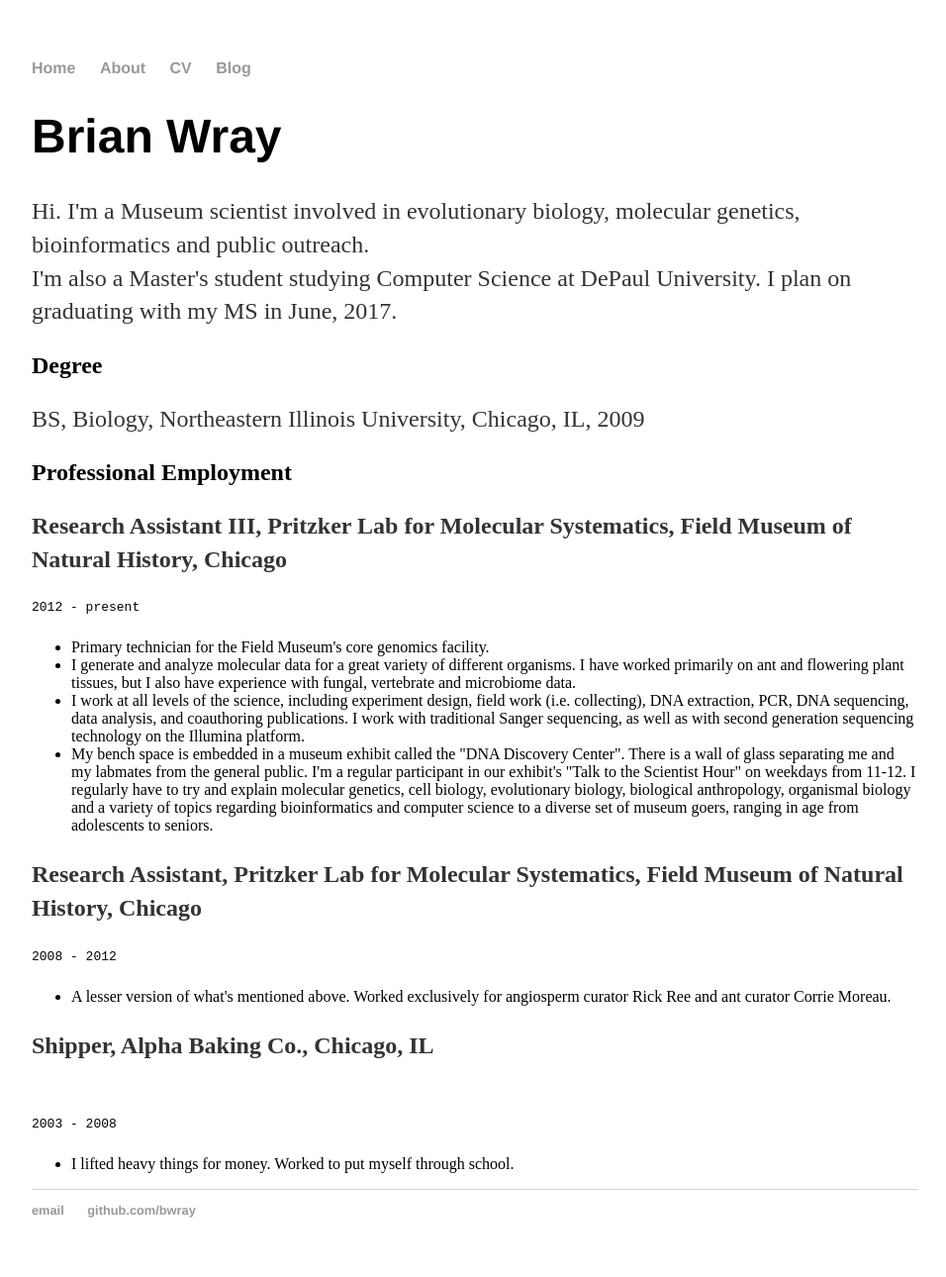
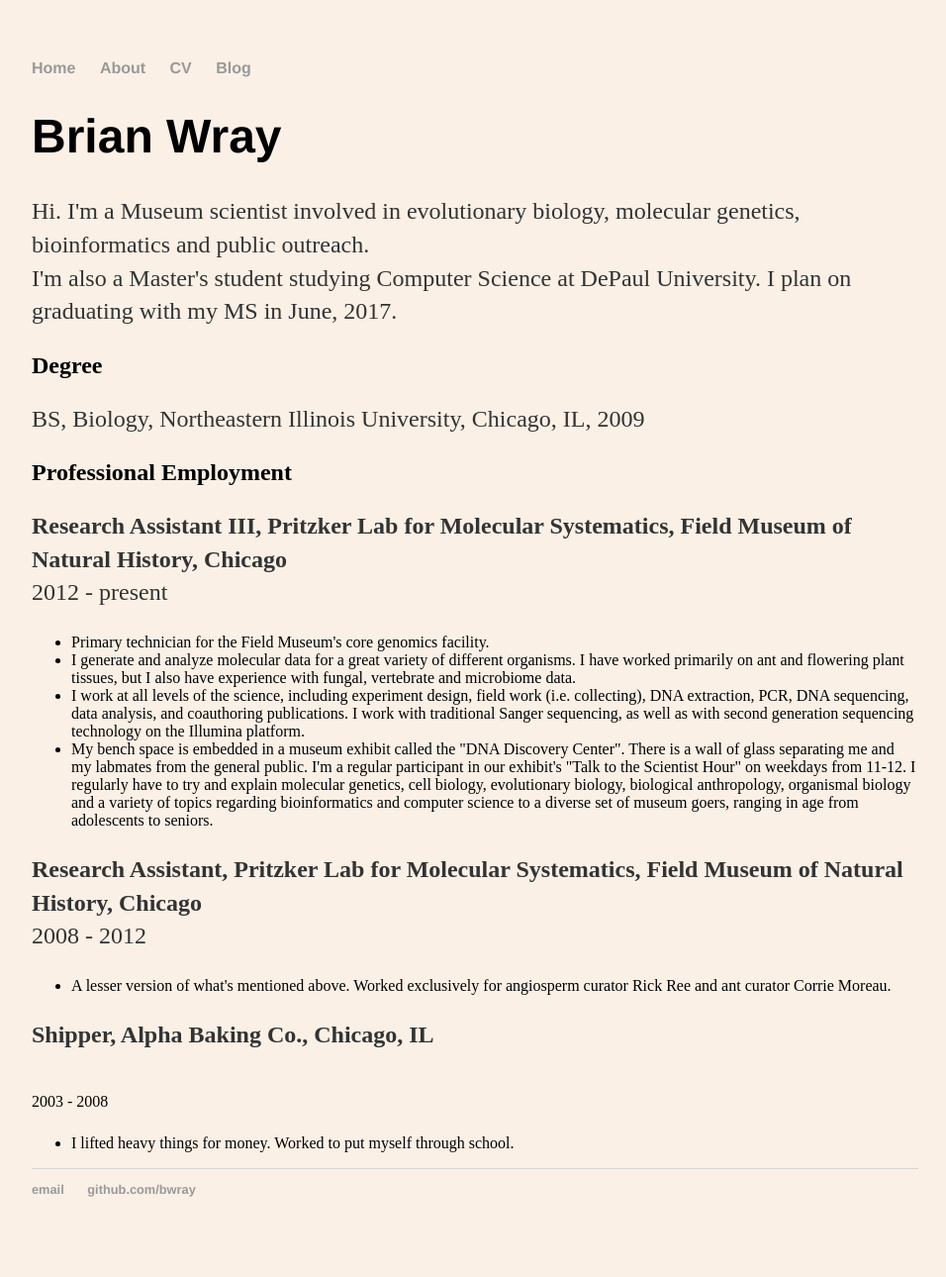
Before and after one commit to bwray/bwray.github.io, a Jekyll site: the page built from cv/index.html, in a window 1280 px wide. Shown: the whole page at 99% size, without its empty margins (160-1116 px from the left). Built offline with Jekyll 4.4.1, drawn with Linux system fonts in a browser that asks for light colours; after the commit the page ends 1269 px from its top, so only the background shows below that.

Commit message:
playing with html on the CV

```diff
--- a/_layouts/default.html
+++ b/_layouts/default.html
@@ -5,7 +5,7 @@
 			<!-- link to main stylesheet -->
 			<link rel="stylesheet" type="text/css" href="/css/main.css">
 		</head>
-		<body>
+		<body style="background-color:linen;">
 			<nav>
 	    		<ul>
 	        		<li><a href="/">Home</a></li>
--- a/cv/index.html
+++ b/cv/index.html
@@ -12,7 +12,7 @@ title: Brian Wray's CV
 
 	<h2>Professional Employment</h2>
 	<p><strong>Research Assistant III, Pritzker Lab for Molecular Systematics, Field Museum of Natural History, Chicago</strong>
-	<br><pre>2012 - present</pre></p>
+	<br>2012 - present</p>
 	<ul>
 	<li>Primary technician for the Field Museum's core genomics facility.</li>
 
@@ -30,13 +30,13 @@ title: Brian Wray's CV
 	</ul>
 
 	<p><strong>Research Assistant, Pritzker Lab for Molecular Systematics, Field Museum of Natural History, Chicago</strong>
-	<br><pre>2008 - 2012</pre></p>
+	<br>2008 - 2012</p>
 	<ul>
 	<li>A lesser version of what's mentioned above. Worked exclusively for angiosperm curator Rick Ree and ant curator Corrie Moreau. </li>
 	</ul>
 
 	<p><strong>Shipper, Alpha Baking Co., Chicago, IL</strong></p>
-	<br><pre>2003 - 2008</pre></p>
+	<br>2003 - 2008</p>
 	<ul>
 	<li>I lifted heavy things for money. Worked to put myself through school.</li>
 	</ul>
```
